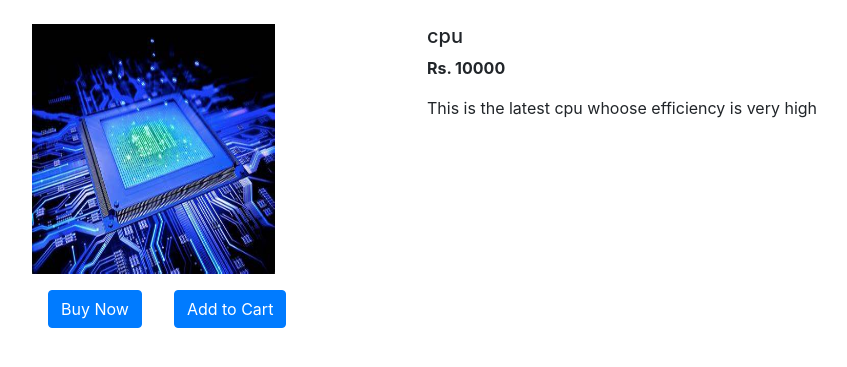
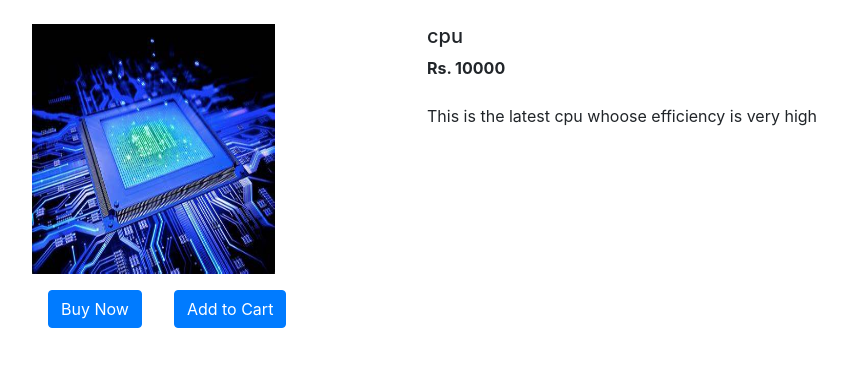
Before and after one commit to adityakashyap5047/django-cwh, a Django app: page /shop/products/6 in a window 1280 px wide. Shown: the part 56-423 px from the top of the page, without its empty margins (38-885 px from the left). Run offline with Django 5.2, Linux system fonts and the light colour scheme; data comes from the database, SQL or seed files in the repository; some libraries are stand-ins or nearby versions.

```diff
--- a/second_site/shop/templates/shop/index.html
+++ b/second_site/shop/templates/shop/index.html
@@ -59,7 +59,7 @@
             />
             <div class="card-body">
               <h5 class="card-title">{{i.product_name}}</h5>
-              <p class="card-text">{{i.desc}}.</p>
+              <p class="card-text">{{i.desc|slice:": 53"}}...</p>
               <button id="pr{{i.id}}" class="cart btn btn-primary">Add to Cart</button>
               <a href="/shop/products/{{i.id}}"><button id="qv{{i.id}}" class="cart btn btn-primary">Quick View</button></a>
             </div>
--- a/second_site/shop/templates/shop/prodView.html
+++ b/second_site/shop/templates/shop/prodView.html
@@ -26,7 +26,7 @@
             <div class="col-md-8">
                 <h5>{{product.product_name}}</h5>
                 <p><strong>Rs. {{product.price}}</strong></p>
-                <p>{{product.desc}}</p>
+                <p class="mt-4">{{product.desc}}</p>
             </div>
         </div>
     </div>
```
